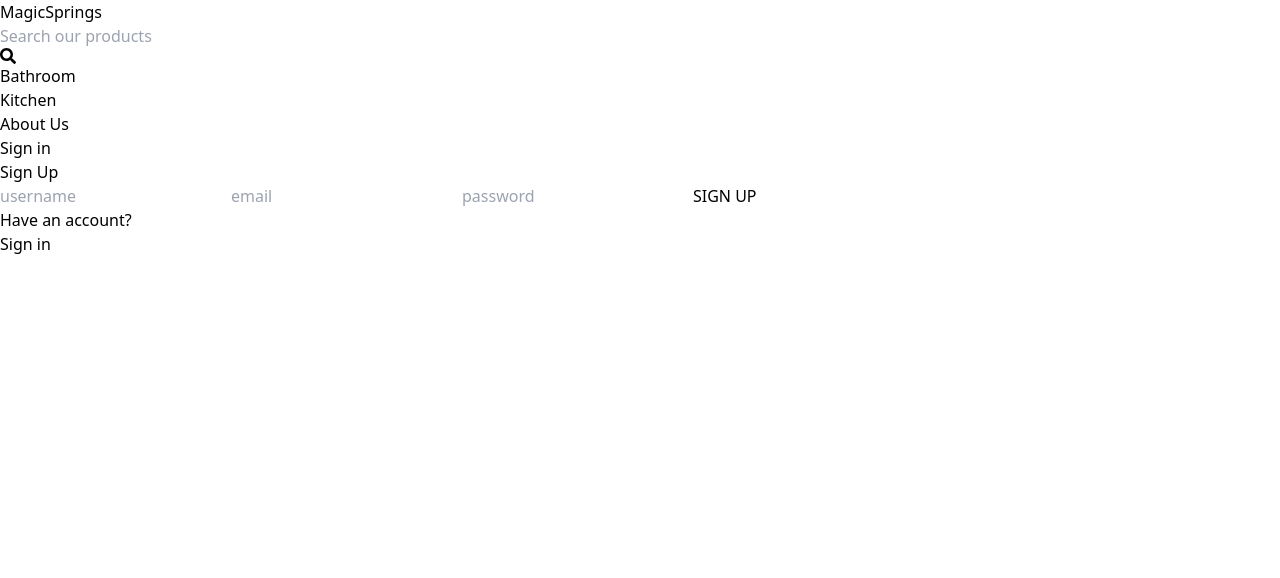
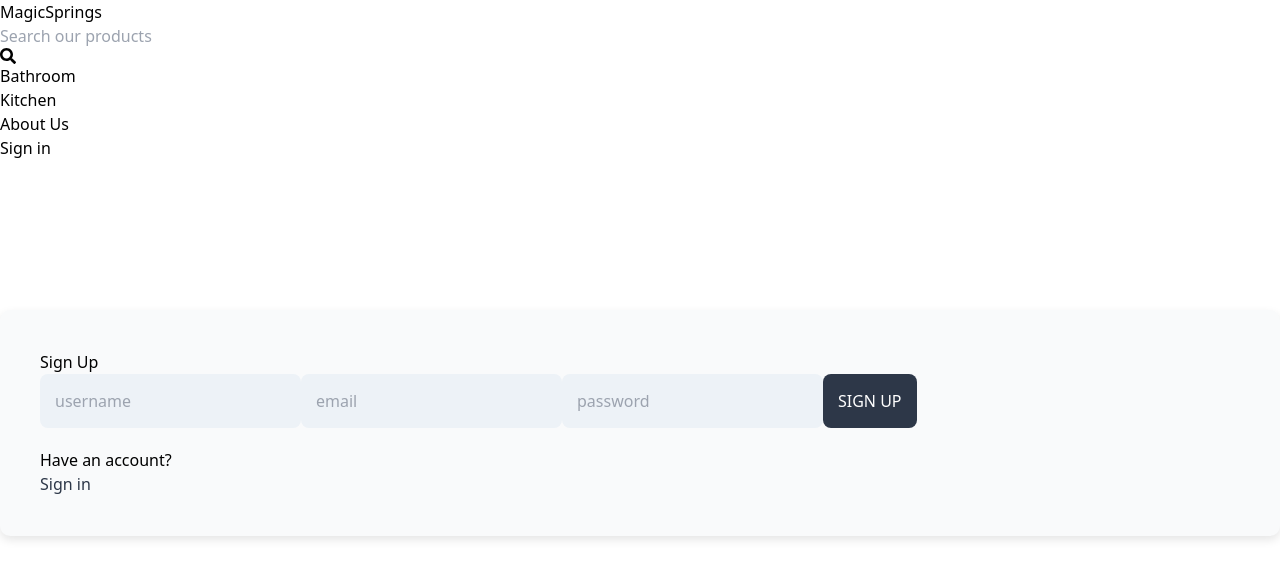
Before and after one commit to Linux-Users-Group-TIET/backup, a React (Vite) app in the folder client/: page /signup in a window 1280 px wide. Shown: the top 578 px of the page. Built offline with nearby package versions, Linux system fonts and the light colour scheme.

Commit message:
completed signin  page and added some css styling in signin/signup

```diff
--- a/client/src/Components/Header.jsx
+++ b/client/src/Components/Header.jsx
@@ -5,7 +5,7 @@ function Header() {
     <header className='bg-slate-200' shadow-md>
         <div className='flex justify-between items-center max-w-6xl mx-auto p-3'>
           <Link to='/'>
-        <h1 className='font-bold text-sm sm:text-xl flex flex-wrap'>
+        <h1 className='font-bold  sm:text-xl flex flex-wrap'>
             <span className='text-slate-500'>MagicSprings</span>
         </h1>
           </Link>
@@ -17,7 +17,7 @@ function Header() {
         <Link to='/Products'> <li className="hidden sm:inline hover:px-1  transition-all duration-500 hover:text-slate-800 ">Bathroom</li> </Link>
         <Link to='/Products'>  <li className="hidden sm:inline hover:px-1  rounded-lg transition-all duration-300 hover:text-slate-800">Kitchen</li> </Link>
         <Link to='/About'>   <li className="hidden sm:inline hover:px-1  rounded-lg transition-all duration-300 hover:text-slate-800">About Us</li> </Link>
-        <Link to='/signIn'>   <li className=" sm:inline text-sm sm:text-xlhover:px-1  rounded-lg transition-all duration-300 hover:text-slate-800">Sign in</li> </Link>
+        <Link to='/signIn'>   <li className=" sm:inline  hover:px-1  rounded-lg transition-all duration-300 hover:text-slate-800">Sign in</li> </Link>
         </ul>
         </div>
     </header>
--- /dev/null
+++ b/client/src/assets/signIn.css
@@ -0,0 +1,75 @@
+.signin-form {
+    animation: fadeIn 0.5s ease-in-out;
+    background-color: #f9fafb;
+    border-radius: 10px;
+
+    box-shadow: 0px 4px 10px rgba(0, 0, 0, 0.1);
+    padding: 40px;
+    margin-top: 150px;
+  }
+
+  @keyframes fadeIn {
+    from {
+      opacity: 0;
+      transform: translateY(-20px);
+    }
+    to {
+      opacity: 1;
+      transform: translateY(0);
+    }
+  }
+
+  .signin-input {
+    border: none;
+    background-color: #edf2f7;
+    padding: 15px;
+    border-radius: 8px;
+    margin-bottom: 20px;
+    transition: background-color 0.3s ease;
+  }
+
+  .signin-input:focus {
+    background-color: #ffffff;
+  }
+
+  .signin-button {
+    background-color: #4a5568;
+    color: #ffffff;
+    padding: 15px;
+    border: none;
+    border-radius: 8px;
+    text-transform: uppercase;
+    cursor: pointer;
+    transition: background-color 0.3s ease;
+  }
+
+  .signin-button:hover {
+    background-color: #2d3748;
+  }
+
+  .signin-button:disabled {
+    opacity: 0.8;
+    cursor: not-allowed;
+  }
+
+  .signin-link {
+    text-decoration: none;
+    color: #2d3748;
+    transition: color 0.3s ease;
+  }
+
+  .signin-link:hover {
+    color: #2d3748;
+  }
+
+  .signin-error {
+    color: #e53e3e;
+    font-size: 14px;
+    margin-top: 10px;
+  }
+
+  .signin-heading {
+    font-size: 24px;
+    font-weight: bold;
+    margin-bottom: 20px;
+  }
--- /dev/null
+++ b/client/src/assets/signUp.css
@@ -0,0 +1,74 @@
+.signup-form {
+    animation: fadeIn 0.5s ease-in-out;
+    background-color: #f9fafb;
+    border-radius: 10px;
+    box-shadow: 0px 4px 10px rgba(0, 0, 0, 0.1);
+    padding: 40px;
+    margin-top: 150px; /* Adding margin from the top */
+  }
+
+  @keyframes fadeIn {
+    from {
+      opacity: 0;
+      transform: translateY(-20px);
+    }
+    to {
+      opacity: 1;
+      transform: translateY(0);
+    }
+  }
+
+  .signup-input {
+    border: none;
+    background-color: #edf2f7;
+    padding: 15px;
+    border-radius: 8px;
+    margin-bottom: 20px;
+    transition: background-color 0.3s ease;
+  }
+
+  .signup-input:focus {
+    background-color: #ffffff;
+  }
+
+  .signup-button {
+    background-color: #2d3748;
+    color: #ffffff;
+    padding: 15px;
+    border: none;
+    border-radius: 8px;
+    text-transform: uppercase;
+    cursor: pointer;
+    transition: background-color 0.3s ease;
+  }
+
+  .signup-button:hover {
+    background-color: #2d3748;
+  }
+
+  .signup-button:disabled {
+    opacity: 0.8;
+    cursor: not-allowed;
+  }
+
+  .signup-link {
+    text-decoration: none;
+    color: #2d3748;
+    transition: color 0.3s ease;
+  }
+
+  .signup-link:hover {
+    color: #2d3748;
+  }
+
+  .signup-error {
+    color: #e53e3e;
+    font-size: 14px;
+    margin-top: 10px;
+  }
+
+  .signup-heading {
+    font-size: 24px;
+    font-weight: bold;
+    margin-bottom: 20px;
+  }
--- a/client/src/pages/SignIn.jsx
+++ b/client/src/pages/SignIn.jsx
@@ -1,9 +1,87 @@
-import React from 'react'
+import { useState } from "react";
+import { Link, useNavigate } from "react-router-dom";
+import "../assets/signIn.css"; // Import CSS for styling
 
 function SignIn() {
+  const [formdata, setformdata] = useState({});
+  const [error, setError] = useState(null);
+  const [loading, setLoading] = useState(false);
+  const navigate = useNavigate();
+
+  const handleChange = (e) => {
+    setformdata({
+      ...formdata,
+      [e.target.id]: e.target.value,
+    });
+  };
+
+  const handleSubmit = async (e) => {
+    e.preventDefault();
+
+    // Check if formdata is empty
+    if (Object.keys(formdata).length === 0) {
+      setError("Bhai email or password toh daalde");
+      return;
+    }
+
+    try {
+      setLoading(true);
+      const res = await fetch("/api/auth/signin", {
+        method: "POST",
+        headers: {
+          "Content-Type": "application/json",
+        },
+        body: JSON.stringify(formdata),
+      });
+      const data = await res.json();
+      if (data.success === false) {
+        setLoading(false);
+        setError(data.message);
+        return;
+      }
+      setLoading(false);
+      setError(null);
+      navigate("/");
+    } catch (error) {
+      setLoading(false);
+      setError(error.message);
+    }
+  };
+
   return (
-    <div>SignIn</div>
-  )
+    <div className="p-3 max-w-lg mx-auto signin-form">
+      <h1 className="text-3xl text-center font-semibold my-7">Login</h1>
+      <form onSubmit={handleSubmit} className="flex flex-col gap-4">
+        <input
+          type="text"
+          placeholder="email"
+          className="border p-3 rounded-lg signin-input"
+          id="email"
+          onChange={handleChange}
+        />
+        <input
+          type="text"
+          placeholder="password"
+          className="border p-3 rounded-lg signin-input"
+          id="password"
+          onChange={handleChange}
+        />
+        <button
+          disabled={loading}
+          className="bg-slate-500 text-white p-3 rounded-lg uppercase hover:opacity-95 disabled:opacity-80 signin-button"
+        >
+          {loading ? "Loading.." : "SIGN in"}
+        </button>
+      </form>
+      <div className="flex gap-2 mt-5">
+        <p>Dont have an account?</p>
+        <Link to={"/signup"} className="signin-link">
+          <span className="text-blue-700">Sign Up</span>
+        </Link>
+      </div>
+      {error && <p className="text-red-500 mt-5 signin-error">{error}</p>}
+    </div>
+  );
 }
 
-export default SignIn
+export default SignIn;
--- a/client/src/pages/SignUp.jsx
+++ b/client/src/pages/SignUp.jsx
@@ -1,69 +1,94 @@
-import { useState } from "react"
-import { Link ,useNavigate} from "react-router-dom"
+import { useState } from "react";
+import { Link, useNavigate } from "react-router-dom";
+import "../assets/signUp.css"; // Import CSS for styling
+
 function SignUp() {
-  const [formdata, setformdata] = useState({})
-  const [error , setError]= useState(null);
-  const [loading,setLoading]= useState(false);
+  const [formdata, setformdata] = useState({});
+  const [error, setError] = useState(null);
+  const [loading, setLoading] = useState(false);
   const navigate = useNavigate();
+
   const handleChange = (e) => {
-   setformdata(
-    {
+    setformdata({
       ...formdata,
-      [e.target.id] :
-       e.target.value,
+      [e.target.id]: e.target.value,
+    });
+  };
+
+  const handleSubmit = async (e) => {
+    e.preventDefault();
+
+    // Check if formdata is empty
+    if (Object.keys(formdata).length === 0) {
+      setError("Register to krle");
+      return;
     }
-  )
-  }
-  const handleSubmit = async (e)=> {
-    e.preventDefault();
-    try{
+
+    try {
       setLoading(true);
-   const res = await fetch('/api/auth/signup',{
-   method: 'POST',
-   headers:{
-    'Content-Type':'application/json',
+      const res = await fetch("/api/auth/signup", {
+        method: "POST",
+        headers: {
+          "Content-Type": "application/json",
         },
-   body:JSON.stringify(formdata),
-  }
-   );
+        body: JSON.stringify(formdata),
+      });
       const data = await res.json();
-
-    if(data.sucess === false)
-      {
+      if (data.success === false) {
         setLoading(false);
         setError(data.message);
         return;
       }
       setLoading(false);
       setError(null);
-      navigate('/signin');
-   }
-   catch(error)
-   {
+      navigate("/signin");
+    } catch (error) {
       setLoading(false);
       setError(error.message);
     }
-
   };
 
-  console.log(formdata);
   return (
-   <div className='p-3 max-w-lg mx-auto'>
-    <h1 className='text-3xl text-center font-semibold my-7'>Sign Up</h1>
-    <form onSubmit={handleSubmit} className='flex flex-col gap-4'>
-     <input type="text" placeholder='username' className='border p-3 rounded-lg' id = 'username' onChange={handleChange}/>
-     <input type="text" placeholder='email' className='border p-3 rounded-lg' id = 'email'onChange={handleChange}/>
-     <input type="text" placeholder='password' className='border p-3 rounded-lg' id = 'password'onChange={handleChange}></input>
-     <button disabled={loading} className='bg-slate-500 text-white p-3 rounded-lg uppercase hover:opacity-95 disabled:opacity-80'>{loading ? 'Loading..' : 'SIGN UP'}</button>
+    <div className="p-3 max-w-lg mx-auto signup-form">
+      <h1 className="text-3xl text-center font-semibold my-7">Sign Up</h1>
+      <form onSubmit={handleSubmit} className="flex flex-col gap-4">
+        <input
+          type="text"
+          placeholder="username"
+          className="border p-3 rounded-lg signup-input"
+          id="username"
+          onChange={handleChange}
+        />
+        <input
+          type="text"
+          placeholder="email"
+          className="border p-3 rounded-lg signup-input"
+          id="email"
+          onChange={handleChange}
+        />
+        <input
+          type="text"
+          placeholder="password"
+          className="border p-3 rounded-lg signup-input"
+          id="password"
+          onChange={handleChange}
+        />
+        <button
+          disabled={loading}
+          className="bg-slate-500 text-white p-3 rounded-lg uppercase hover:opacity-95 disabled:opacity-80 signup-button"
+        >
+          {loading ? "Loading.." : "SIGN UP"}
+        </button>
       </form>
-    <div className='flex gap-2 mt-5'>
+      <div className="flex gap-2 mt-5">
         <p>Have an account?</p>
-      <Link to={"/signin"}>
+        <Link to={"/signin"} className="signup-link">
           <span className="text-blue-700">Sign in</span>
         </Link>
       </div>
+      {error && <p className="text-red-500 mt-5 signup-error">{error}</p>}
     </div>
-  )
+  );
 }
 
 export default SignUp;
```
Lines whose indentation alone changed are shown as unchanged.
